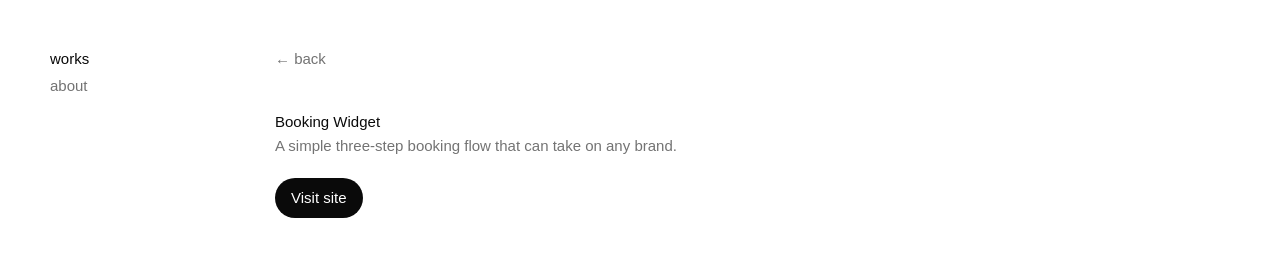
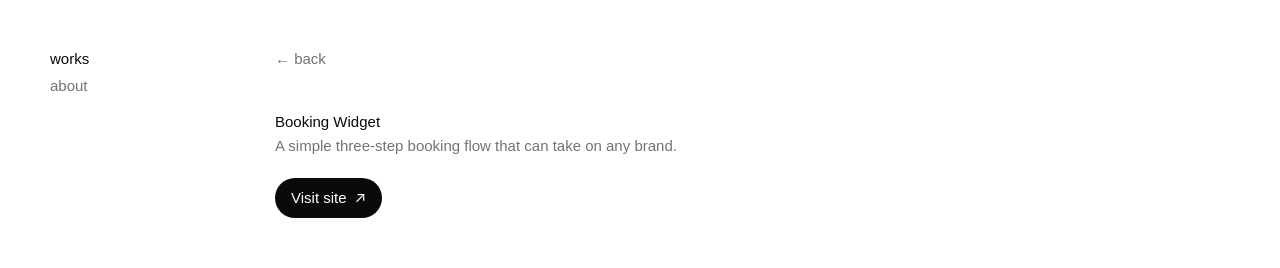
Before and after one commit to Keyik17/portfolio, a Next.js app: page /work/booking-widget/ in a window 1280 px wide. Shown: the top 268 px of the page. Built offline with nearby package versions, Linux system fonts and the light colour scheme; a web font is replaced by a local one.

Commit message:
Arrow on visit site

```diff
--- a/app/globals.css
+++ b/app/globals.css
@@ -306,7 +306,9 @@ img { display: block; max-width: 100%; }
   padding: 9px 16px; border-radius: 999px; background: var(--ink); color: var(--bg);
   transition: opacity .2s;
 }
+.visit i { font-style: normal; transition: transform .25s var(--ease); }
 .visit:hover { opacity: .85; }
+.visit:hover i { transform: translate(2px, -2px); }
 .actions { display: flex; flex-wrap: wrap; gap: 8px; margin-top: 20px; }
 .actions .visit { margin-top: 0; }
 .watch { all: unset; cursor: pointer; display: inline-flex; align-items: center; gap: 8px; padding: 8px 16px; border-radius: 999px; border: 1px solid var(--line); color: var(--ink); transition: background .2s; }
--- a/app/work/[slug]/page.tsx
+++ b/app/work/[slug]/page.tsx
@@ -36,7 +36,7 @@ export default async function Work({ params }: { params: Promise<{ slug: string
       <div className="actions">
         {p.live && (
           <a className="visit" href={p.live.href} target="_blank" rel="noreferrer">
-            Visit site
+            Visit site <i aria-hidden>↗</i>
           </a>
         )}
         <WatchButton slug={p.slug} />
```
